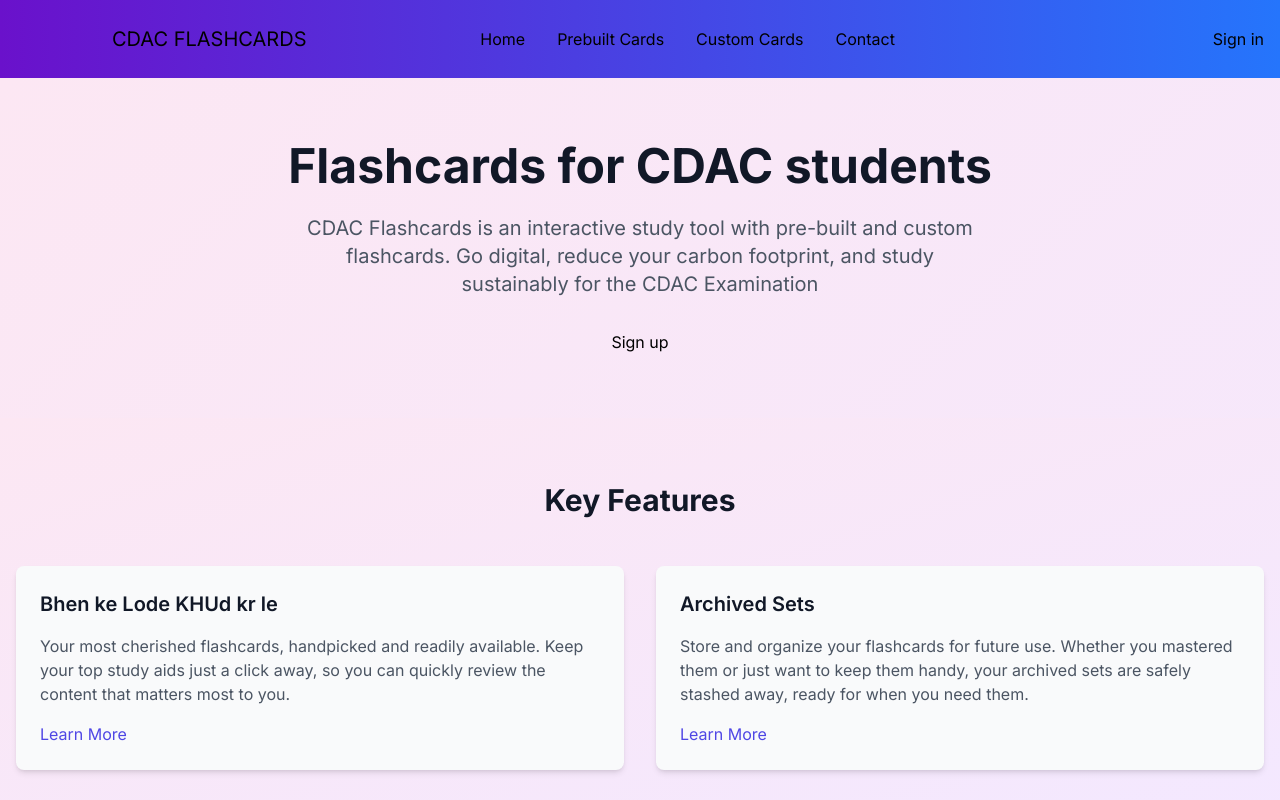
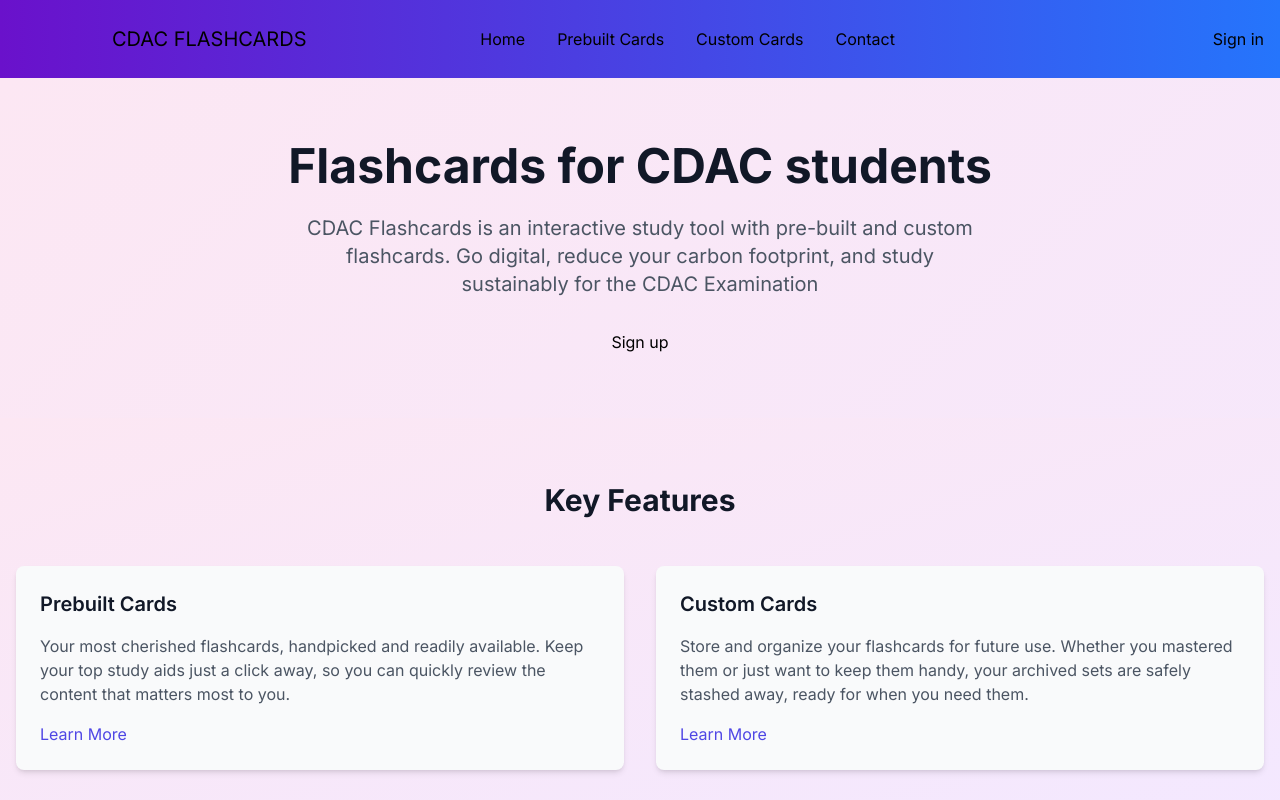
Before and after one commit to Shujaulislam/flashcard, a Next.js app: page / in a window 1280 px wide. Shown: the top 800 px of the page. Built offline with nearby package versions, Linux system fonts and the light colour scheme; no server answers.

Commit message:
mongodb connect

```diff
--- a/src/app/page.js
+++ b/src/app/page.js
@@ -38,14 +38,14 @@ export default function Home() {
           <h2 className="text-gray-900 text-3xl font-bold text-center mb-12">Key Features</h2>
           <div className="grid grid-cols-1 md:grid-cols-2 gap-8">
             <div className="bg-gray-50 p-6 rounded-lg shadow-md">
-              <h3 className="text-gray-900 text-xl font-semibold mb-4"> Bhen ke Lode KHUd kr le</h3>
+              <h3 className="text-gray-900 text-xl font-semibold mb-4"> Prebuilt Cards</h3>
               <p className="text-gray-600 mb-4">
                 Your most cherished flashcards, handpicked and readily available. Keep your top study aids just a click away, so you can quickly review the content that matters most to you.
               </p>
               <Link href="/dashboard" className="text-indigo-600 hover:text-indigo-800">Learn More</Link>
             </div>
             <div className="bg-gray-50 p-6 rounded-lg shadow-md">
-              <h3 className="text-gray-900 text-xl font-semibold mb-4">Archived Sets</h3>
+              <h3 className="text-gray-900 text-xl font-semibold mb-4">Custom Cards</h3>
               <p className="text-gray-600 mb-4">
                 Store and organize your flashcards for future use. Whether you mastered them or just want to keep them handy, your archived sets are safely stashed away, ready for when you need them.
               </p>
```
